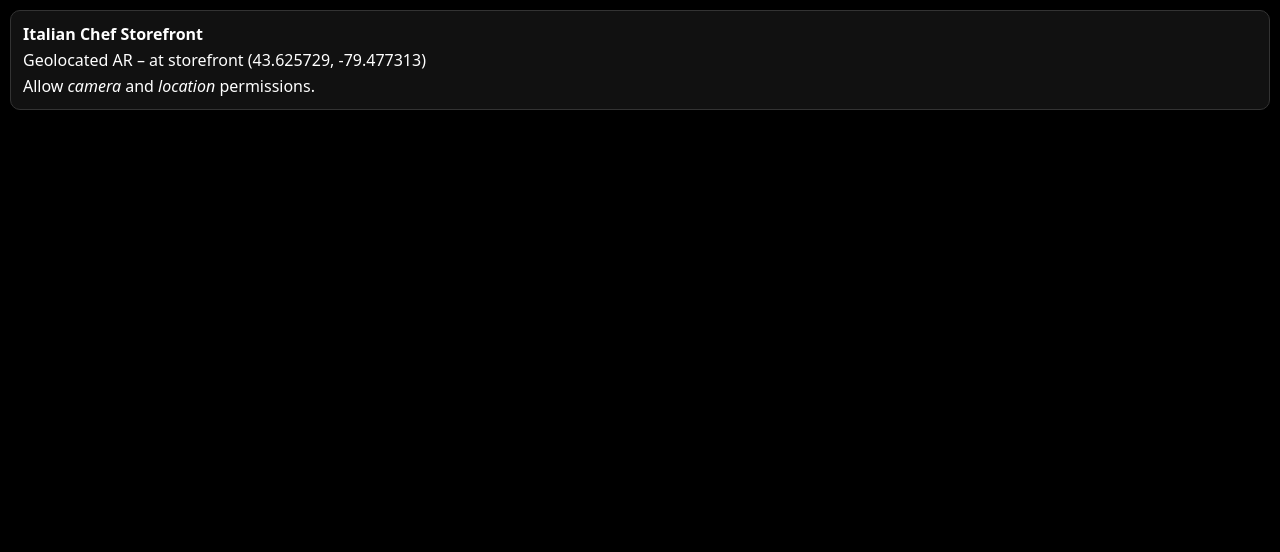
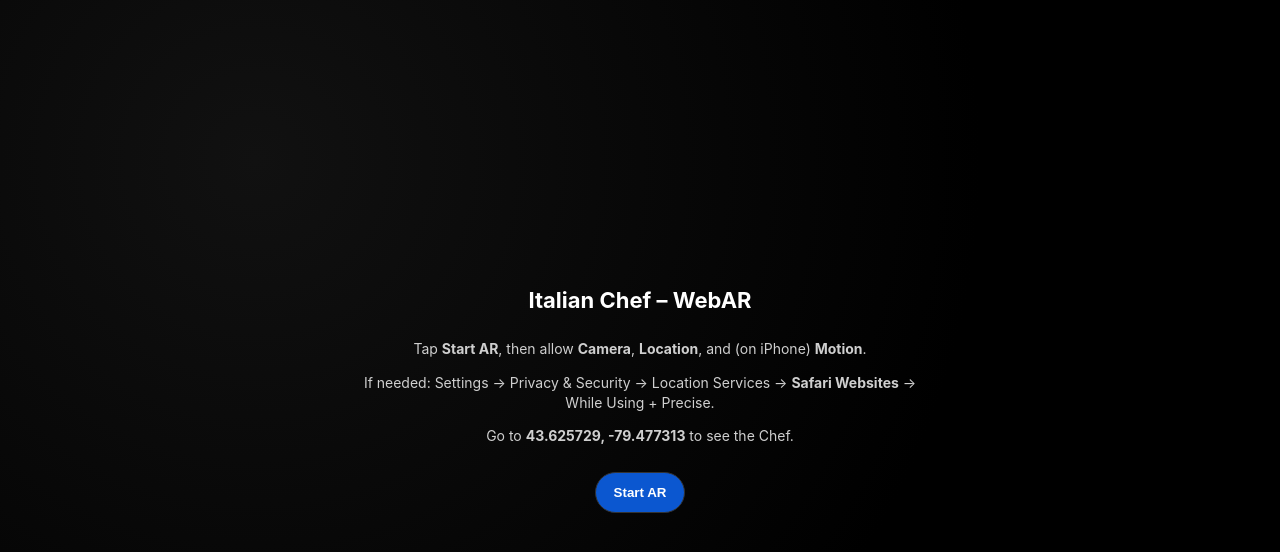
Before and after one commit to StoryBeeBooks/ARTesting, a plain HTML site: page index.html in a window 1280 px wide. Drawn offline with Linux system fonts and the light colour scheme.

Commit message:
Modify title and enhance AR user interface
Updated title and improved AR start instructions.

```diff
--- a/index.html
+++ b/index.html
@@ -3,39 +3,67 @@
 <head>
   <meta charset="utf-8" />
   <meta name="viewport" content="width=device-width, initial-scale=1, user-scalable=no, minimum-scale=1, maximum-scale=1">
-  <title>Italian Chef Storefront – WebAR Geolocation Demo</title>
+  <title>Italian Chef Storefront (Tap to Start)</title>
   <style>
-    body, html { margin:0; padding:0; background:#000; }
-    .hud { position: fixed; top: 10px; left: 10px; right: 10px; color: #fff; font-family: system-ui, sans-serif; z-index: 10; }
-    .hud p { margin: 0.25rem 0; }
-    .badge { background:#111; border:1px solid #333; padding:8px 12px; border-radius:10px; display:inline-block; }
+    html, body { margin:0; padding:0; background:#000; height:100%; }
+    #gate { position:fixed; inset:0; display:flex; align-items:center; justify-content:center; flex-direction:column; gap:12px;
+             background: radial-gradient( circle at 20% 20%, #111 0%, #000 60% ); color:#fff; font-family: -apple-system, system-ui, Segoe UI, Roboto, sans-serif; }
+    #gate h1 { margin:0; font-size:22px; }
+    .pill { border:1px solid #333; background:#0b57d0; color:#fff; padding:12px 18px; border-radius:999px; font-weight:600; }
+    .note { max-width:560px; text-align:center; color:#cfcfcf; font-size:14px; line-height:1.4; }
+    #sceneWrap { display:none; height:100%; }
   </style>
-  <!-- A-Frame & AR.js (location-based) -->
-  <script src="https://unpkg.com/aframe@1.5.0/dist/aframe.min.js"></script>
-  <script src="https://unpkg.com/ar.js@3.4.5/aframe/build/aframe-ar.js"></script>
+  <script>
+    async function startAR() {
+      try {
+        // Camera
+        if (navigator.mediaDevices && navigator.mediaDevices.getUserMedia) {
+          await navigator.mediaDevices.getUserMedia({ video: true });
+        }
+        // Motion/Orientation (iOS)
+        if (window.DeviceOrientationEvent && typeof DeviceOrientationEvent.requestPermission === 'function') {
+          try { await DeviceOrientationEvent.requestPermission(); } catch (e) { console.log(e); }
+        }
+        if (window.DeviceMotionEvent && typeof DeviceMotionEvent.requestPermission === 'function') {
+          try { await DeviceMotionEvent.requestPermission(); } catch (e) { console.log(e); }
+        }
+        // Geolocation (triggers prompt)
+        if (navigator.geolocation) {
+          await new Promise((resolve, reject) => {
+            navigator.geolocation.getCurrentPosition(resolve, reject, { enableHighAccuracy: true, maximumAge: 0, timeout: 10000 });
+          });
+        }
+        document.getElementById('gate').style.display = 'none';
+        document.getElementById('sceneWrap').style.display = 'block';
+      } catch (err) {
+        alert('Unable to start AR: ' + err.message + '\nCheck Camera, Location & Motion permissions in Settings.');
+      }
+    }
+  </script>
 </head>
 <body>
-  <div class="hud badge">
-    <p><strong>Italian Chef Storefront</strong></p>
-    <p>Geolocated AR – at storefront (43.625729, -79.477313)</p>
-    <p>Allow <em>camera</em> and <em>location</em> permissions.</p>
+  <div id="gate">
+    <h1>Italian Chef – WebAR</h1>
+    <div class="note">
+      <p>Tap <b>Start AR</b>, then allow <b>Camera</b>, <b>Location</b>, and (on iPhone) <b>Motion</b>.</p>
+      <p>If needed: Settings → Privacy &amp; Security → Location Services → <b>Safari Websites</b> → While Using + Precise.</p>
+      <p>Go to <b>43.625729, -79.477313</b> to see the Chef.</p>
+    </div>
+    <button class="pill" onclick="startAR()">Start AR</button>
   </div>
 
-  <a-scene
-      vr-mode-ui="enabled: false"
-      renderer="logarithmicDepthBuffer: true; antialias: true;"
-      embedded
-      arjs="sourceType: camera; videoTexture: true; debugUIEnabled: false;">
+  <div id="sceneWrap">
+    <script src="https://unpkg.com/aframe@1.5.0/dist/aframe.min.js"></script>
+    <script src="https://unpkg.com/ar.js@3.4.5/aframe/build/aframe-ar.js"></script>
 
+    <a-scene vr-mode-ui="enabled: false" renderer="logarithmicDepthBuffer: true; antialias: true;" embedded arjs="sourceType: camera; videoTexture: true; debugUIEnabled: false;">
       <a-entity light="type: ambient; color: #BBB"></a-entity>
       <a-entity light="type: directional; color: #FFF; intensity: 0.6" position="0 1 0"></a-entity>
 
-      <a-entity gps-entity-place="latitude: 43.625729; longitude: -79.477313;"
-                gltf-model="ItalianChef2.glb"
-                scale="2 2 2"
-                rotation="0 180 0"></a-entity>
+      <a-entity gps-entity-place="latitude: 43.625729; longitude: -79.477313;" gltf-model="ItalianChef2.glb" scale="2 2 2" rotation="0 180 0"></a-entity>
 
       <a-camera gps-camera rotation-reader></a-camera>
-  </a-scene>
+    </a-scene>
+  </div>
 </body>
 </html>
```
